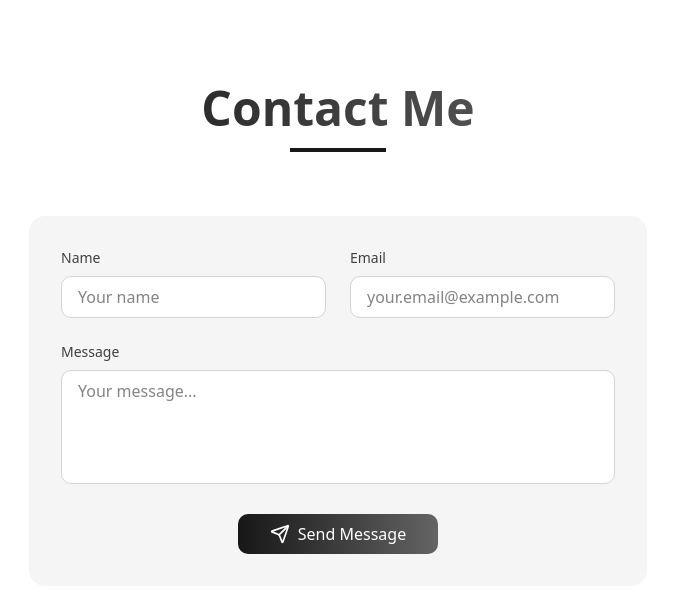
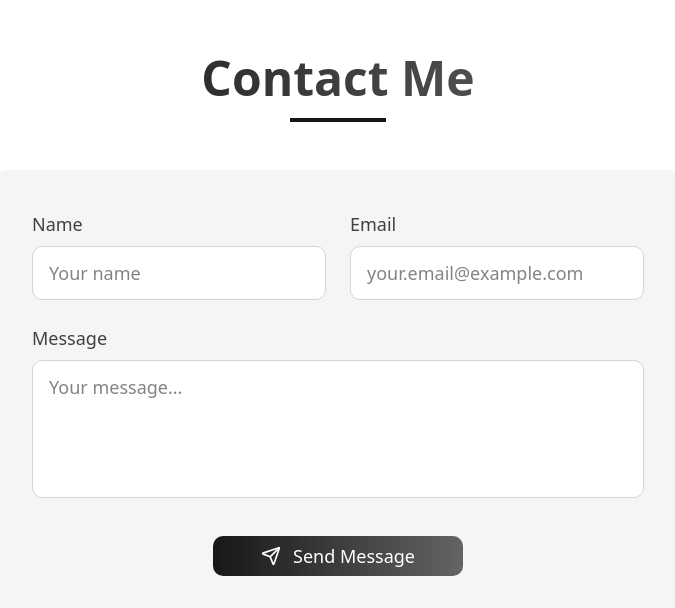
Before and after one commit to im23b-terenzianie/portfolio, a Next.js app: page / in a window 1280 px wide. Shown: the part 2772-3380 px from the top of the page, without its empty margins (302-977 px from the left). Built offline with nearby package versions, Linux system fonts and the light colour scheme.

Commit message:
small changes to contact form

```diff
--- a/components/contact.tsx
+++ b/components/contact.tsx
@@ -50,31 +50,32 @@ const Contact = () => {
       id="contact"
       initial={{ opacity: 0 }}
       animate={{ opacity: 1 }}
-      className="min-h-screen flex items-center justify-center bg-white dark:bg-neutral-950 py-12 md:py-20 px-4"
+      className="min-h-screen flex items-center justify-center bg-white dark:bg-neutral-950 py-24 px-4"
     >
-      <div className="max-w-4xl mx-auto w-full">
+      <div className="w-full flex justify-center">
+        <div className="w-full max-w-4xl md:max-w-6xl lg:max-w-7xl">
           <motion.div
             initial={{ opacity: 0, y: 20 }}
             animate={{ opacity: 1, y: 0 }}
             transition={{ duration: 0.6 }}
-          className="text-center mb-8 md:mb-16"
+            className="text-center mb-12"
           >
-          <h2 className="text-3xl md:text-5xl font-bold mb-4 text-transparent bg-clip-text bg-gradient-to-r from-neutral-900 to-neutral-700/80 dark:from-white dark:to-white/80">
+            <h2 className="text-4xl md:text-5xl font-bold mb-4 text-transparent bg-clip-text bg-gradient-to-r from-neutral-900 to-neutral-700/80 dark:from-white dark:to-white/80">
               Contact Me
             </h2>
-          <div className="w-20 md:w-24 h-1 bg-neutral-900 dark:bg-white mx-auto"></div>
+            <div className="w-24 h-1 bg-neutral-900 dark:bg-white mx-auto"></div>
           </motion.div>
 
           <motion.div
             initial={{ opacity: 0, y: 20 }}
             animate={{ opacity: 1, y: 0 }}
             transition={{ duration: 0.6, delay: 0.2 }}
-          className="bg-neutral-100 dark:bg-neutral-800/50 rounded-2xl p-6 md:p-8 backdrop-blur-sm"
+            className="bg-neutral-100 dark:bg-neutral-800/50 rounded-2xl p-6 md:p-8 lg:p-10 backdrop-blur-sm"
           >
-          <form onSubmit={handleSubmit} className="space-y-4 md:space-y-6">
-            <div className="grid grid-cols-1 md:grid-cols-2 gap-4 md:gap-6">
+            <form onSubmit={handleSubmit} className="space-y-6">
+              <div className="grid grid-cols-1 md:grid-cols-2 gap-6">
                 <div>
-                <label htmlFor="name" className="block text-sm font-medium text-neutral-700 dark:text-neutral-300 mb-2">
+                  <label htmlFor="name" className="block text-sm md:text-lg font-medium text-neutral-700 dark:text-neutral-300 mb-2">
                     Name
                   </label>
                   <input
@@ -84,12 +85,12 @@ const Contact = () => {
                     value={formData.name}
                     onChange={handleChange}
                     required
-                  className="w-full px-3 md:px-4 py-2 rounded-lg bg-white dark:bg-neutral-700 border border-neutral-300 dark:border-neutral-600 focus:ring-2 focus:ring-neutral-500 dark:focus:ring-neutral-400 focus:border-transparent transition-all duration-200 text-sm md:text-base"
+                    className="w-full px-4 py-3 rounded-lg bg-white dark:bg-neutral-700 border border-neutral-300 dark:border-neutral-600 focus:ring-2 focus:ring-neutral-500 dark:focus:ring-neutral-400 focus:border-transparent transition-all duration-200 text-sm md:text-lg"
                     placeholder="Your name"
                   />
                 </div>
                 <div>
-                <label htmlFor="email" className="block text-sm font-medium text-neutral-700 dark:text-neutral-300 mb-2">
+                  <label htmlFor="email" className="block text-sm md:text-lg font-medium text-neutral-700 dark:text-neutral-300 mb-2">
                     Email
                   </label>
                   <input
@@ -99,13 +100,13 @@ const Contact = () => {
                     value={formData.email}
                     onChange={handleChange}
                     required
-                  className="w-full px-3 md:px-4 py-2 rounded-lg bg-white dark:bg-neutral-700 border border-neutral-300 dark:border-neutral-600 focus:ring-2 focus:ring-neutral-500 dark:focus:ring-neutral-400 focus:border-transparent transition-all duration-200 text-sm md:text-base"
+                    className="w-full px-4 py-3 rounded-lg bg-white dark:bg-neutral-700 border border-neutral-300 dark:border-neutral-600 focus:ring-2 focus:ring-neutral-500 dark:focus:ring-neutral-400 focus:border-transparent transition-all duration-200 text-sm md:text-lg"
                     placeholder="your.email@example.com"
                   />
                 </div>
               </div>
               <div>
-              <label htmlFor="message" className="block text-sm font-medium text-neutral-700 dark:text-neutral-300 mb-2">
+                <label htmlFor="message" className="block text-sm md:text-lg font-medium text-neutral-700 dark:text-neutral-300 mb-2">
                   Message
                 </label>
                 <textarea
@@ -115,17 +116,17 @@ const Contact = () => {
                   onChange={handleChange}
                   required
                   rows={4}
-                className="w-full px-3 md:px-4 py-2 rounded-lg bg-white dark:bg-neutral-700 border border-neutral-300 dark:border-neutral-600 focus:ring-2 focus:ring-neutral-500 dark:focus:ring-neutral-400 focus:border-transparent transition-all duration-200 resize-none text-sm md:text-base"
+                  className="w-full px-4 py-3 rounded-lg bg-white dark:bg-neutral-700 border border-neutral-300 dark:border-neutral-600 focus:ring-2 focus:ring-neutral-500 dark:focus:ring-neutral-400 focus:border-transparent transition-all duration-200 resize-none text-sm md:text-lg"
                   placeholder="Your message..."
                 />
               </div>
-            <div className="flex justify-center">
+              <div className="flex justify-center pt-2">
                 <Button
                   type="submit"
                   disabled={status === 'sending' || status === 'success'}
-                className="group relative bg-gradient-to-r from-neutral-900 to-neutral-700/80 dark:from-white dark:to-white/80 text-white dark:text-neutral-900 px-6 md:px-8 py-2 md:py-3 rounded-lg overflow-hidden transition-all duration-300 hover:shadow-lg text-sm md:text-base"
+                  className="group relative bg-gradient-to-r from-neutral-900 to-neutral-700/80 dark:from-white dark:to-white/80 text-white dark:text-neutral-900 px-12 py-3 rounded-lg overflow-hidden transition-all duration-300 hover:shadow-lg text-sm md:text-lg"
                 >
-                <span className="relative z-10 flex items-center gap-2">
+                  <span className="relative z-10 flex items-center gap-3">
                     {status === 'sending' ? (
                       <>
                         <Send className="w-5 h-5 animate-pulse" />
@@ -154,6 +155,7 @@ const Contact = () => {
             </form>
           </motion.div>
         </div>
+      </div>
     </motion.section>
   );
 };
```
Lines whose indentation alone changed are shown as unchanged.
